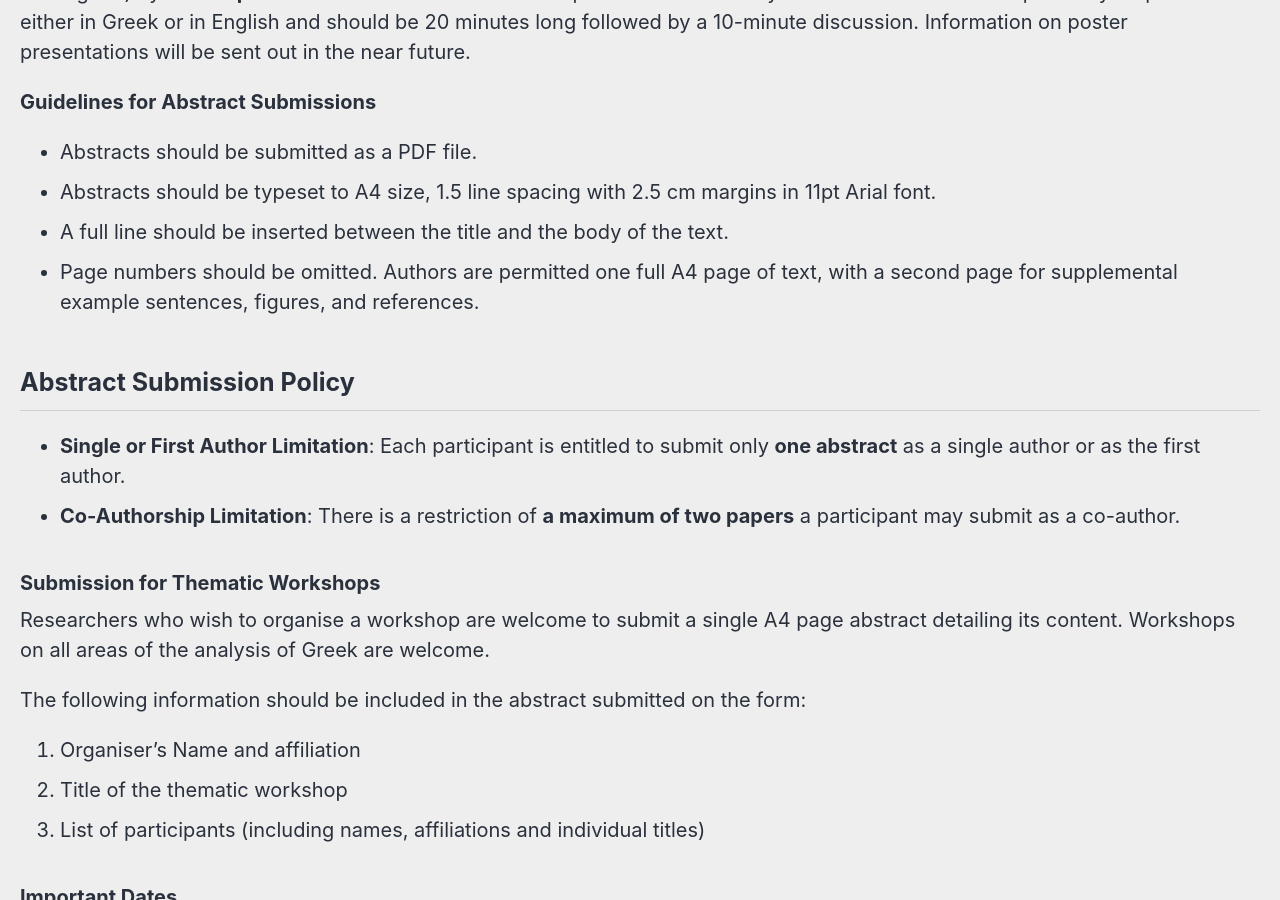
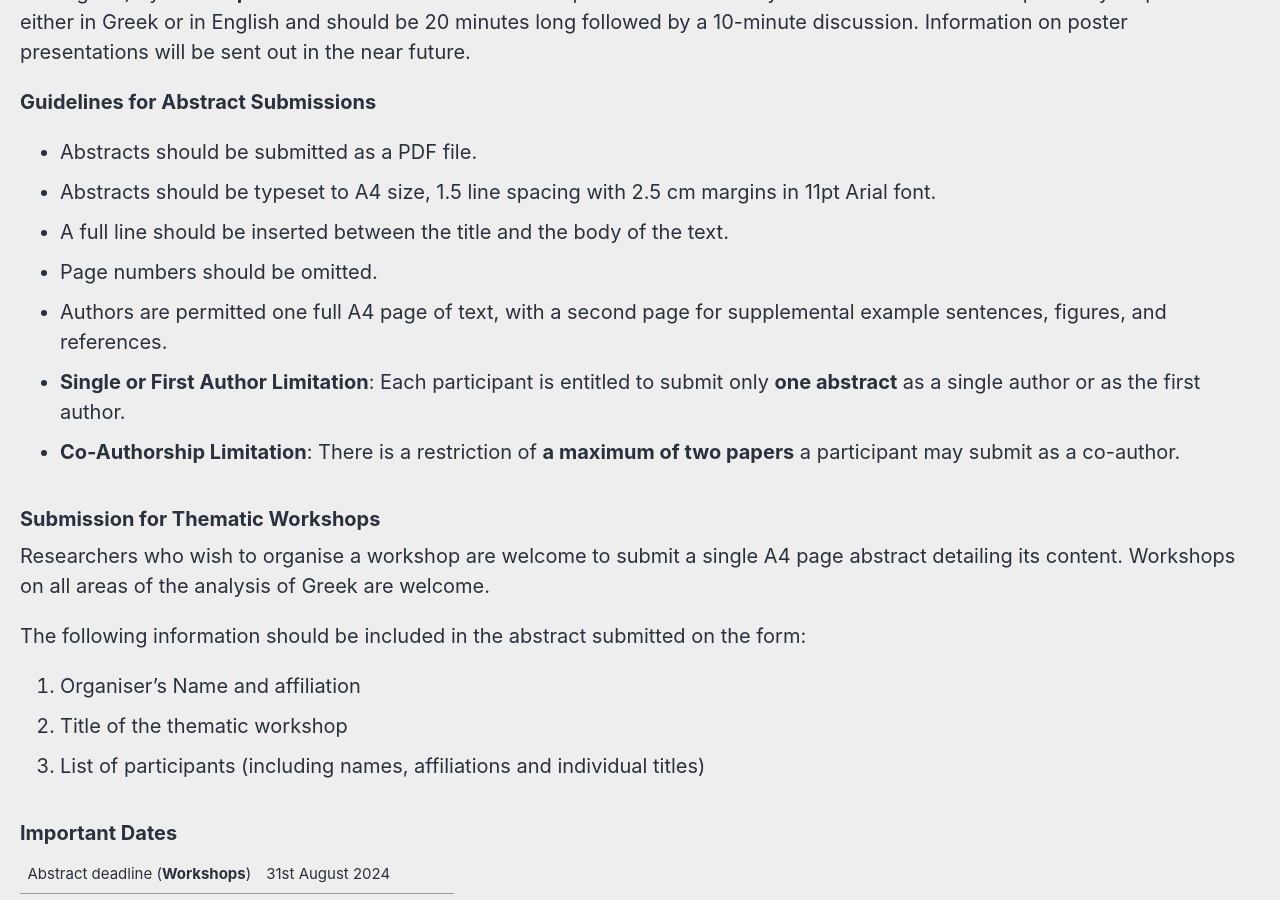
Before and after one commit to roryleung/ICGL17, a Jekyll site: the page built from _pages/cfp.md, in a window 1280 px wide and 900 px high, scrolled down 880 px. Built offline with Jekyll 4.4.1, drawn with Linux system fonts in a browser that asks for light colours; cached includes are drawn as plain includes; nearby versions of some CDN libraries.

Commit message:
Update cfp.md

```diff
--- a/_pages/cfp.md
+++ b/_pages/cfp.md
@@ -23,10 +23,7 @@ Those who wish to participate in ICGL17 with a presentation are invited to submi
 - Abstracts should be typeset to A4 size, 1.5 line spacing with 2.5 cm margins in 11pt Arial font.
 - A full line should be inserted between the title and the body of the text.
 - Page numbers should be omitted.
-Authors are permitted one full A4 page of text, with a second page for supplemental example sentences, figures, and references.
-
-## Abstract Submission Policy
-
+- Authors are permitted one full A4 page of text, with a second page for supplemental example sentences, figures, and references.
 - **Single or First Author Limitation**: Each participant is entitled to submit only **one abstract** as a single author or as the first author.
 - **Co-Authorship Limitation**: There is a restriction of **a maximum of two papers** a participant may submit as a co-author.
 
```
